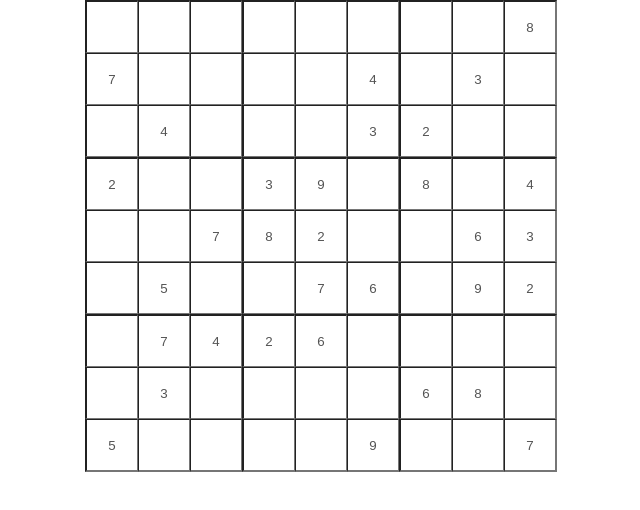
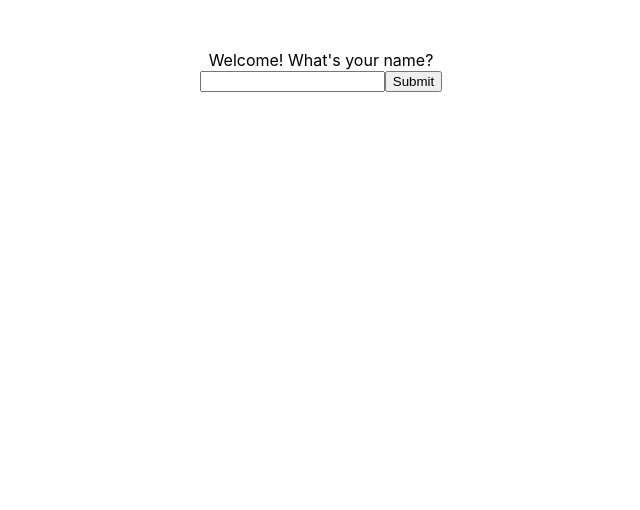
Before and after one commit to juangrases/sudoku-online, a React (Create React App) app in the folder sudoku-frontend/: page / in a window 1280 px wide. Shown: the top 510 px of the page, without its empty margins (319-959 px from the left). Built offline with nearby package versions, Linux system fonts and the light colour scheme; no server answers.

Commit message:
Created a welcome page

```diff
--- a/sudoku-frontend/src/App.js
+++ b/sudoku-frontend/src/App.js
@@ -5,6 +5,7 @@ import './App.css';
 //TODO: check if this should go outside component
 
 class App extends React.Component {
+
 
   render() {
     return (
--- a/sudoku-frontend/src/components/Grid.jsx
+++ b/sudoku-frontend/src/components/Grid.jsx
@@ -29,7 +29,7 @@ const Grid = ({value, onChange, rowIndex, columnIndex, editable}) => {
 	}
 
 	return (
-			<input style={{width: 50, height: 50, ...computeBorder(), borderRadius: 0, padding: 0, textAlign: "center"}}
+			<input style={{width: 60, height: 60, ...computeBorder(), borderRadius: 0, padding: 0, textAlign: "center"}}
 						 type="text"
 						 disabled={!editable}
 						 value={computedValue}
--- a/sudoku-frontend/src/components/Sudoku.jsx
+++ b/sudoku-frontend/src/components/Sudoku.jsx
@@ -1,25 +1,14 @@
 import React from 'react'
 import Grid from './Grid'
+import Welcome from './Welcome'
 
-const socket = new WebSocket('ws://192.168.1.16:8080/game')
 
+let socket = null
 class Sudoku extends React.Component {
 
-	/*
-	val sudoku: Sudoku = Array(
-      Array(None, None, None, None, None, None, None, None, Some(8)),
-      Array(Some(7), None, None, None, None, Some(4), None, Some(3), None),
-      Array(None, Some(4), None, None, None, Some(3), Some(2), None, None),
-      Array(Some(2), None, None, Some(3), Some(9), None, Some(8), None, Some(4)),
-      Array(None, None, Some(7), Some(8), Some(2), None, None, Some(6), Some(3)),
-      Array(None, Some(5), None, None, Some(7), Some(6), None, Some(9), Some(2)),
-      Array(None, Some(7), Some(4), Some(2), Some(6), None, None, None, None),
-      Array(None, Some(3), None, None, None, None, Some(6), Some(8), None),
-      Array(Some(5), None, Some(6), None, None, Some(9), None, None, Some(7))
-    )
-
-	 */
 	state = {
+		name: '',
+		isNameSet: false,
 		sudoku: [
 			[{value: "", editable: true}, {value: "", editable: true}, {value: "", editable: true}, {value: "", editable: true}, {value: "", editable: true}, {value: "", editable: true}, {value: "", editable: true}, {value: "", editable: true}, {value: "8", editable: false}],
 			[{value: "7", editable: false}, {value: "", editable: true}, {value: "", editable: true}, {value: "", editable: true}, {value: "", editable: true}, {value: "4", editable: false}, {value: "", editable: true}, {value: "3", editable: false}, {value: "", editable: true}],
@@ -33,11 +22,6 @@ class Sudoku extends React.Component {
 	}
 
 	componentDidMount () {
-		socket.onmessage = (event) => {
-			const message = event.data
-			const sudoku = JSON.parse(message)
-			this.setState({sudoku})
-		}
 		// socket.onopen = () =>{
 		// 	socket.send(JSON.stringify(this.state.sudoku))
 		// }
@@ -55,9 +39,29 @@ class Sudoku extends React.Component {
 		})
 	}
 
-	render() {
+	handleChange = (event) => {
+		this.setState({name: event.target.value});
+	}
+
+	handleSubmit = (event) => {
+		event.preventDefault();
+		socket = new WebSocket('ws://192.168.1.16:8080/game?name='+this.state.name)
+		socket.onmessage = (event) => {
+			const message = event.data
+			const sudoku = JSON.parse(message)
+			this.setState({sudoku})
+		}
+		this.setState({isNameSet: true});
+	}
+
+	render () {
+		if (!this.state.isNameSet) {
 			return (
-			<div className="sudokuBoard" style={{textAlign: "center", marginRight: "auto"}}>
+				<Welcome name={this.state.name} handleSubmit={this.handleSubmit} handleChange={this.handleChange} />
+			)
+		}
+		return (
+			<div className="sudokuBoard" style={{textAlign: 'center', marginTop: 50}}>
 				{this.state.sudoku.map((row, rowIndex) =>
 					<div key={rowIndex} className="Row">
 						{row.map((r, columnIndex) =>
--- /dev/null
+++ b/sudoku-frontend/src/components/Welcome.jsx
@@ -0,0 +1,16 @@
+import React from 'react'
+
+const Welcome = ({name, handleChange, handleSubmit}) => {
+	return (
+		<form style={{textAlign: 'center', marginTop: 50}} onSubmit={handleSubmit}>
+			<label>
+				Welcome! What's your name?
+				<br/>
+				<input value={name} type="text" name="name" onChange={handleChange}/>
+			</label>
+			<input type="submit" value="Submit"/>
+		</form>
+	)
+}
+
+export default Welcome
```
Also changed, not shown: 1 other file (tests, documents, lock files or other folders). Lines whose indentation alone changed are shown as unchanged.
